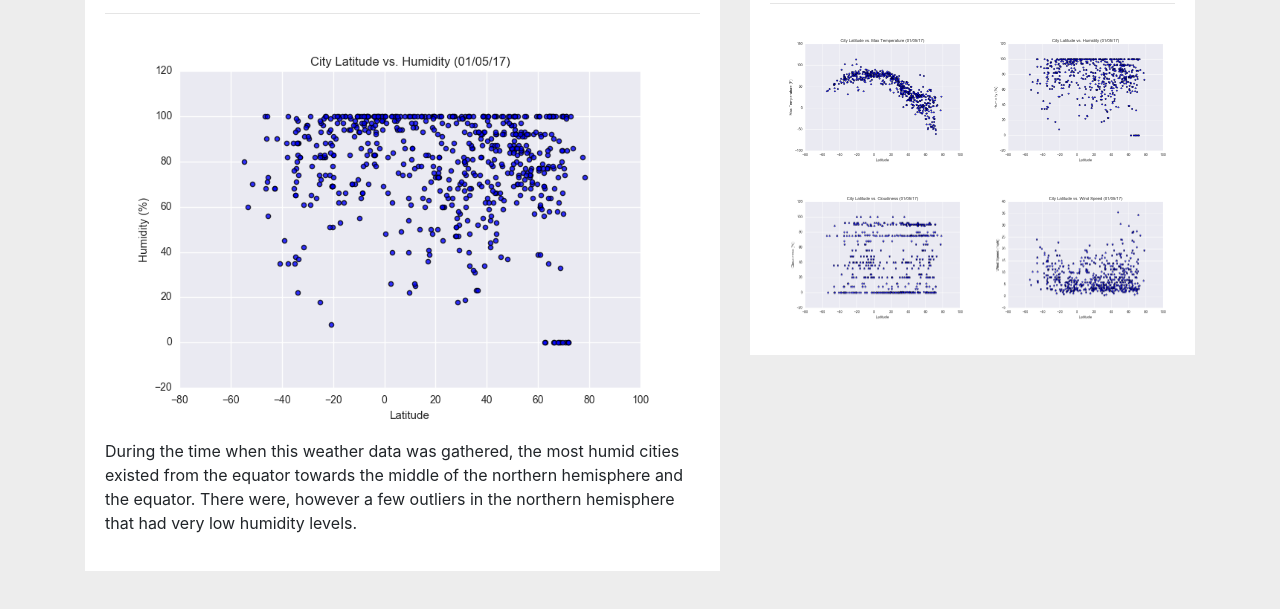
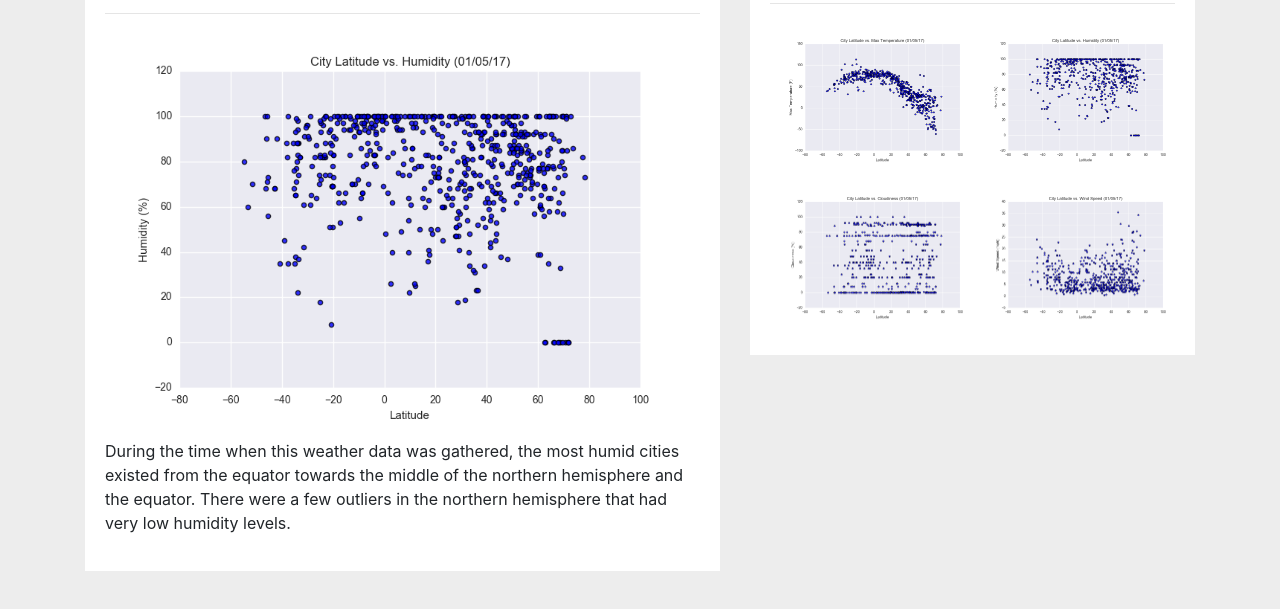
Before and after one commit to markhirsch91/Web-Design-Challenge, a plain HTML site: page city-lat-vs-humidity.html in a window 1280 px wide. Shown: the part 237-846 px from the top of the page. Drawn offline with nearby package versions, Linux system fonts and the light colour scheme.

Commit message:
Humidity page = DONE!

```diff
--- a/city-lat-vs-humidity.html
+++ b/city-lat-vs-humidity.html
@@ -57,7 +57,7 @@
           <hr>
           <img class = "vis-image float-left" src="assets/images/Fig2.png" alt="Summary: Latitude vs. X">
           <!-- <p>Lorem ipsum dolor sit amet, consectetur</p> -->
-          <p>During the time when this weather data was gathered, the most humid cities existed from the equator towards the middle of the northern hemisphere and the equator. There were, however a few outliers in the northern hemisphere that had very low humidity levels.</p>
+          <p>During the time when this weather data was gathered, the most humid cities existed from the equator towards the middle of the northern hemisphere and the equator. There were a few outliers in the northern hemisphere that had very low humidity levels.</p>
         </div>
       </div>
       <div class = "col-lg-5">
```
